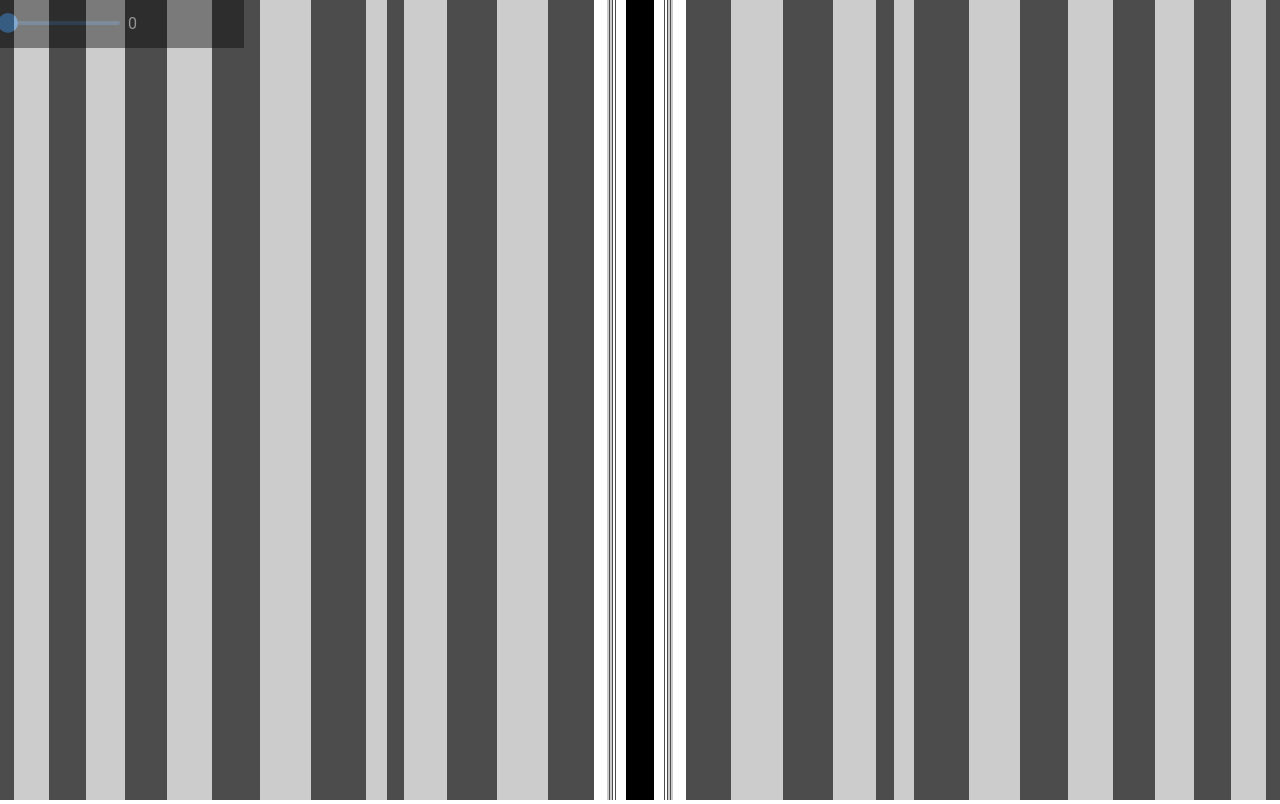
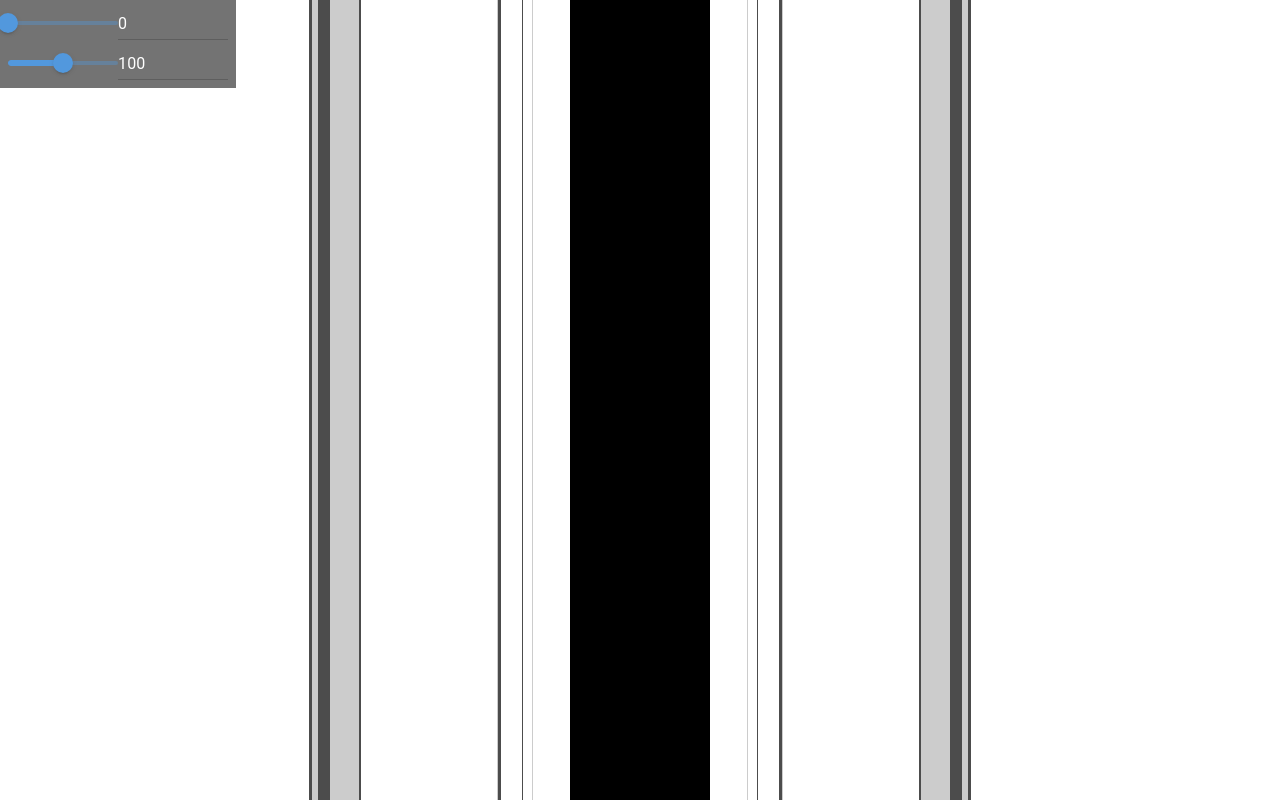
Before and after one commit to AustereTriceratops/gravity, a React (Create React App) app: page / in a window 1280 px wide. Built offline with nearby package versions, Linux system fonts and the light colour scheme.

Commit message:
changing shader params in React

```diff
--- a/src/App.js
+++ b/src/App.js
@@ -1,7 +1,36 @@
-import { Input, Slider } from "@mui/material";
+import { Input, Slider, Stack } from "@mui/material";
 import React, { useState, useEffect, useRef } from "react";
 import SceneManager from "./SceneManager";
 import SceneManagerGL from "./SceneManagerGL";
+
+const InputSlider = (props) => {
+    const {value, setValue, step, min, max} = props;
+
+    return (
+        <Stack direction='row'>
+            <Slider
+                value={value}
+                step={step}
+                min={min}
+                max={max}
+
+                onChange={(ev) => setValue(ev.target.value)}
+            />
+            <Input
+                value={value}
+                type='numeric'
+                step={step}
+                min={min}
+                max={max}
+
+                onChange={(ev) => setValue(ev.target.value)}
+                sx={{
+                    color: 'white'
+                }}
+            />
+        </Stack>
+    )
+}
 
 // TODO: resizing window
 export const App = () => {
@@ -25,6 +54,7 @@ export const App = () => {
     // UI STATE
 
     const [slider1, setSlider1] = useState(0.0);
+    const [cameraDistance, setCameraDistance] = useState(100);
 
     // MOUSE MOVEMENT
 
@@ -41,9 +71,9 @@ export const App = () => {
         const program = programRef.current;
 
         if (program) {
-            program.render();
+            program.render(cameraDistance);
         }
-    }, [])
+    }, [cameraDistance])
 
     // render THREE.js scene
     // useEffect(() => {
@@ -58,33 +88,28 @@ export const App = () => {
         <React.Fragment>
         <div
             style={{
-            position: 'absolute',
-            display: 'flex',
-            gap: '0.5rem',
-            backgroundColor: '#000000',
-            opacity: '40%',
-            padding: '0.5rem'
+                position: 'absolute',
+                display: 'flex',
+                flexDirection: 'column',
+                gap: '0.5rem',
+                backgroundColor: '#444444',
+                opacity: '75%',
+                padding: '0.5rem',
             }}
         >
-            <Slider
+            <InputSlider
                 value={slider1}
-                step={0.01}
-                min={0}
-                max={1}
-
-                onChange={(ev) => setSlider1(ev.target.value)}
-            />
-            <Input
-                value={slider1}
-                type='numeric'
+                setValue={setSlider1}
                 step={0.01}
                 min={0}
                 max={2*Math.PI}
-
-                onChange={(ev) => setSlider1(ev.target.value)}
-                sx={{
-                    color: 'white'
-                }}
+            />
+            <InputSlider
+                value={cameraDistance}
+                setValue={setCameraDistance}
+                step={0.01}
+                min={1}
+                max={200}
             />
         </div>
         <canvas
--- a/src/SceneManagerGL.js
+++ b/src/SceneManagerGL.js
@@ -32,7 +32,8 @@ class SceneManagerGL {
 
         this.shaderAttribs = {
             vertexPosition: gl.getAttribLocation(this.shaderProgram, 'aVertexPosition'),
-            resolution: gl.getUniformLocation(this.shaderProgram, 'resolution')
+            resolution: gl.getUniformLocation(this.shaderProgram, 'resolution'),
+            cameraDistance: gl.getUniformLocation(this.shaderProgram, 'cameraDistance')
         };
 
         this.positionBuffer = initPositionBuffer(gl, this.shaderAttribs.vertexPosition);
@@ -42,7 +43,8 @@ class SceneManagerGL {
         this.gl = gl;
     }
 
-    render() {
+    render(cameraDistance) {
+        this.gl.uniform1f(this.shaderAttribs.cameraDistance, cameraDistance);
         this.gl.clear(this.gl.COLOR_BUFFER_BIT);
 
         this.gl.drawArrays(this.gl.TRIANGLES, 0, 6);
--- a/src/shader.js
+++ b/src/shader.js
@@ -2,8 +2,9 @@ export const testShader = `
 precision mediump float;
 
 uniform vec2 resolution;
+uniform float cameraDistance;
 
-vec3 cameraPos = vec3(500.0, 0.0, 0.0);
+vec3 cameraPos = vec3(cameraDistance, 0.0, 0.0);
 vec3 cameraRight = vec3(0.0, 1.0, 0.0);
 vec3 cameraForward = vec3(-1.0, 0.0, 0.0);
 vec3 cameraUp = vec3(0.0, 0.0, 1.0);
@@ -13,15 +14,13 @@ float pi = 3.14159;
 vec3 planeNormal = vec3(1.0, 0.0, 0.0);
 float planeDistance = -100.0;
 
-float sdPlane( vec3 rayPos, vec3 normal, float h )
-{
-return dot(rayPos, normal) + h;
+float sdPlane( vec3 rayPos, vec3 normal, float h ) {
+    return dot(rayPos, normal) + h;
 }
 
 // COORDINATES
 
-float atan2(in float y, in float x)
-{
+float atan2(in float y, in float x) {
     float s = abs(x) - abs(y);
     return mix(pi/2.0 - atan(x, y), atan(y, x), s);
 }
@@ -67,25 +66,16 @@ vec3 raymarch(vec3 rayPos, vec3 rayDir) {
         }
 
         // convert back to euclidean
-
         float x = sin(phi)/u;
         float y = cos(phi)/u;
 
-        if (x < -50.0) {
+        if (x < -200.0) {
             if (mod(abs(y), 60.0) < 30.0) {
                 return vec3(0.3, 0.3, 0.3);
             } else {
                 return vec3(0.8, 0.8, 0.8);
             }
         }
-
-        //if (pos.x < planeDistance + 0.01) {
-        //    if (mod(pos.y, 10.0) < 5.0) {
-        //        return vec3(0.3, 0.3, 0.3);
-        //    } else {
-        //        return vec3(0.8, 0.8, 0.8);
-        //    }
-        //}
     }
 
     return vec3(0.4, 0.0, 0.0);
```
